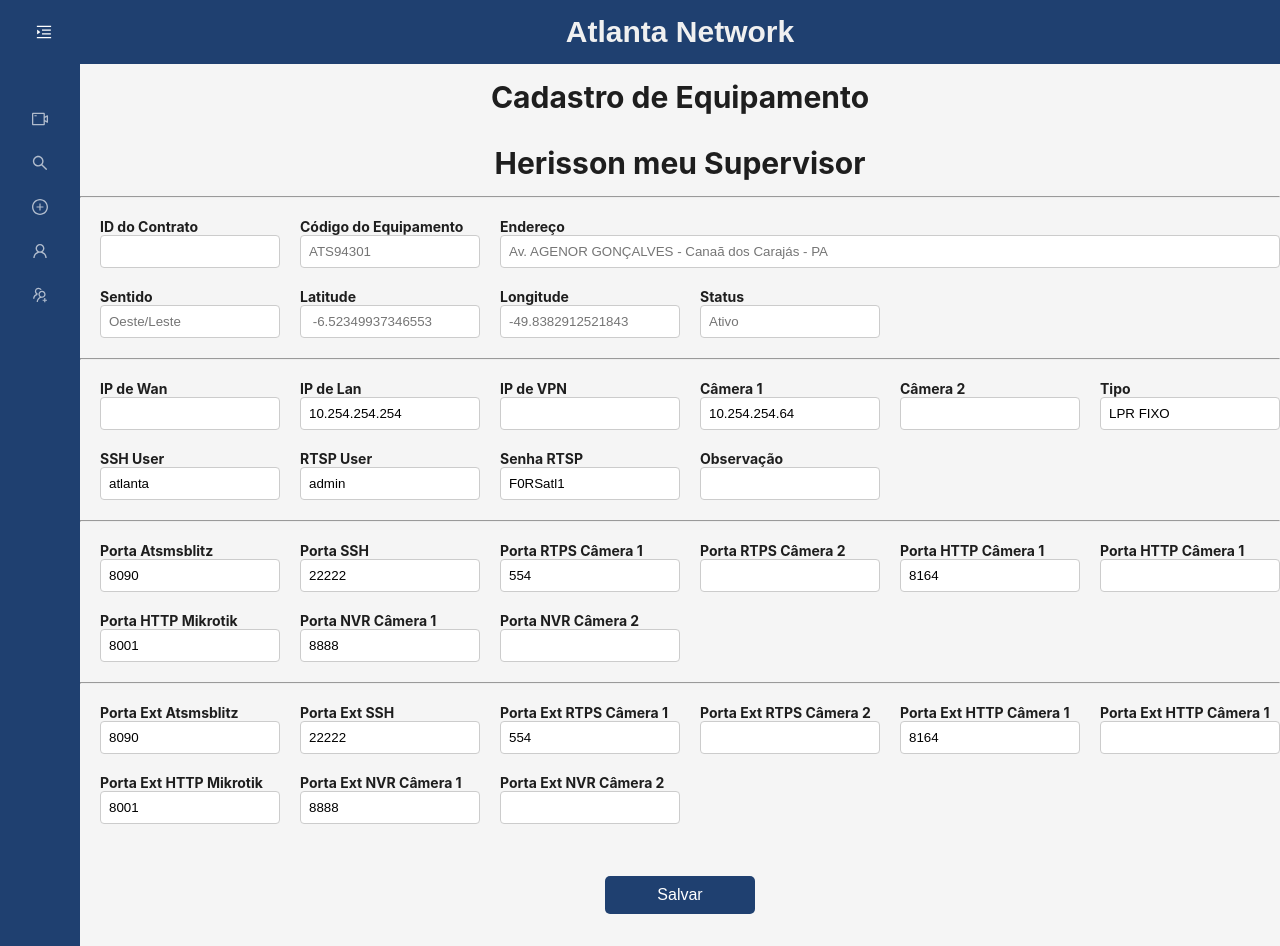
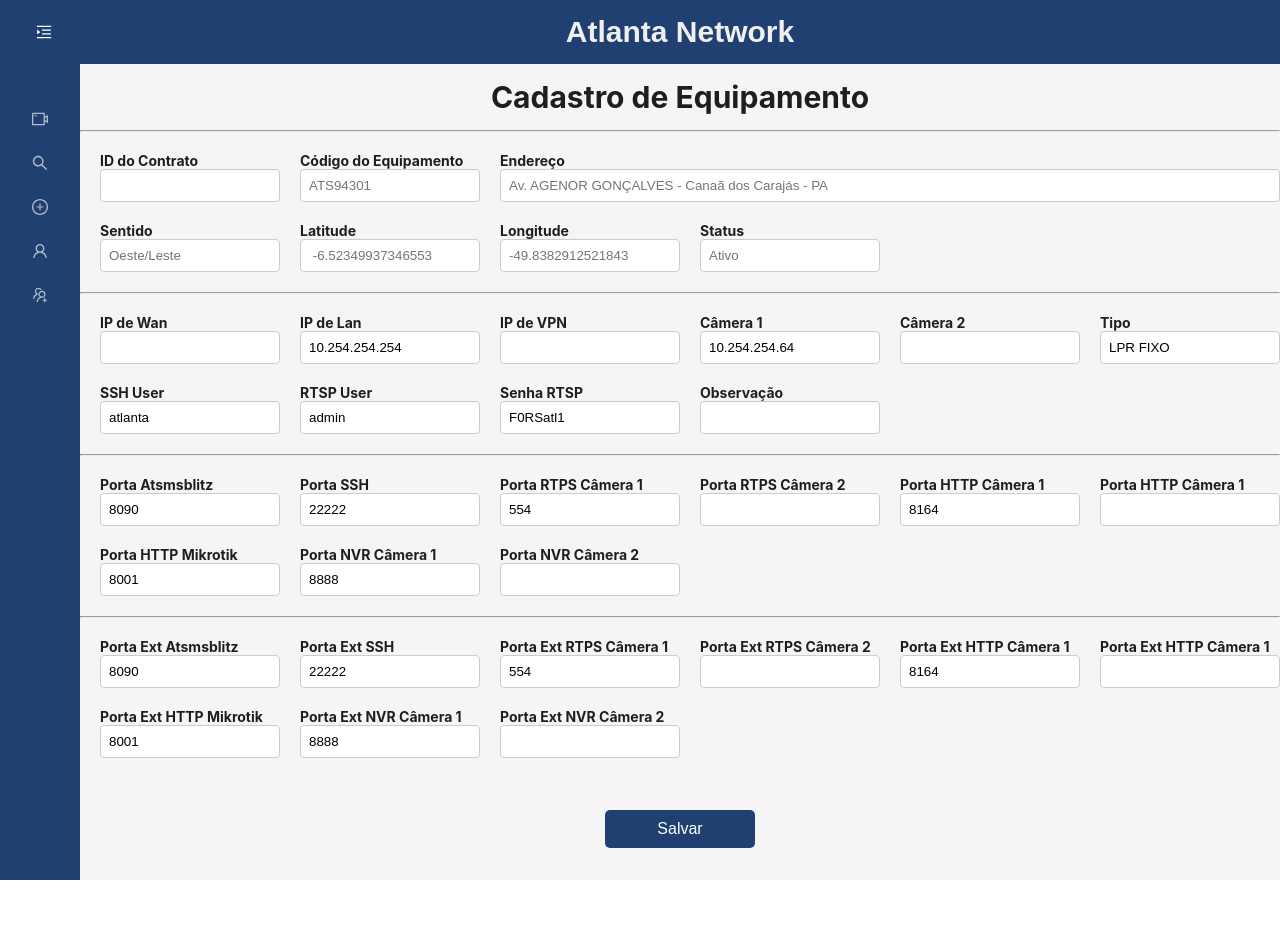
Before and after one commit to Douglas-Albuquerque/atlNet, a React (Create React App) app: page /createequip in a window 1280 px wide. After the commit the page ends 880 px from the top, so only its background shows below. Built offline with nearby package versions, Linux system fonts and the light colour scheme; what antd-style would draw is missing.

Commit message:
teste do jenkins

```diff
--- a/src/Pages/CreateEquip/CreateEquip.js
+++ b/src/Pages/CreateEquip/CreateEquip.js
@@ -45,7 +45,6 @@
         <div className='container'>
             <form className='conteinerForm'>
                 <h1 className="title">Cadastro de Equipamento</h1>
-                <h1 className="title">Herisson meu Supervisor</h1>
                 <hr />
                 <div className="containerEquip">
                     <label>
```
